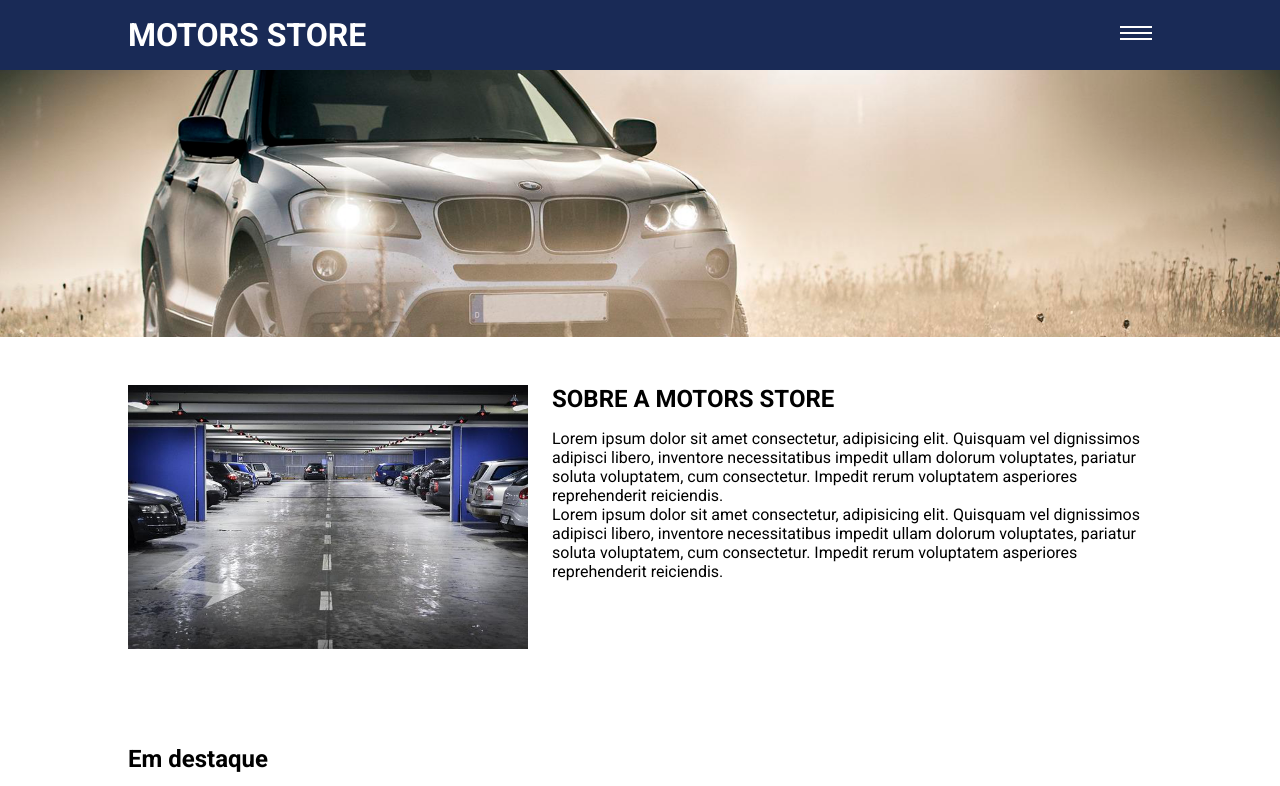
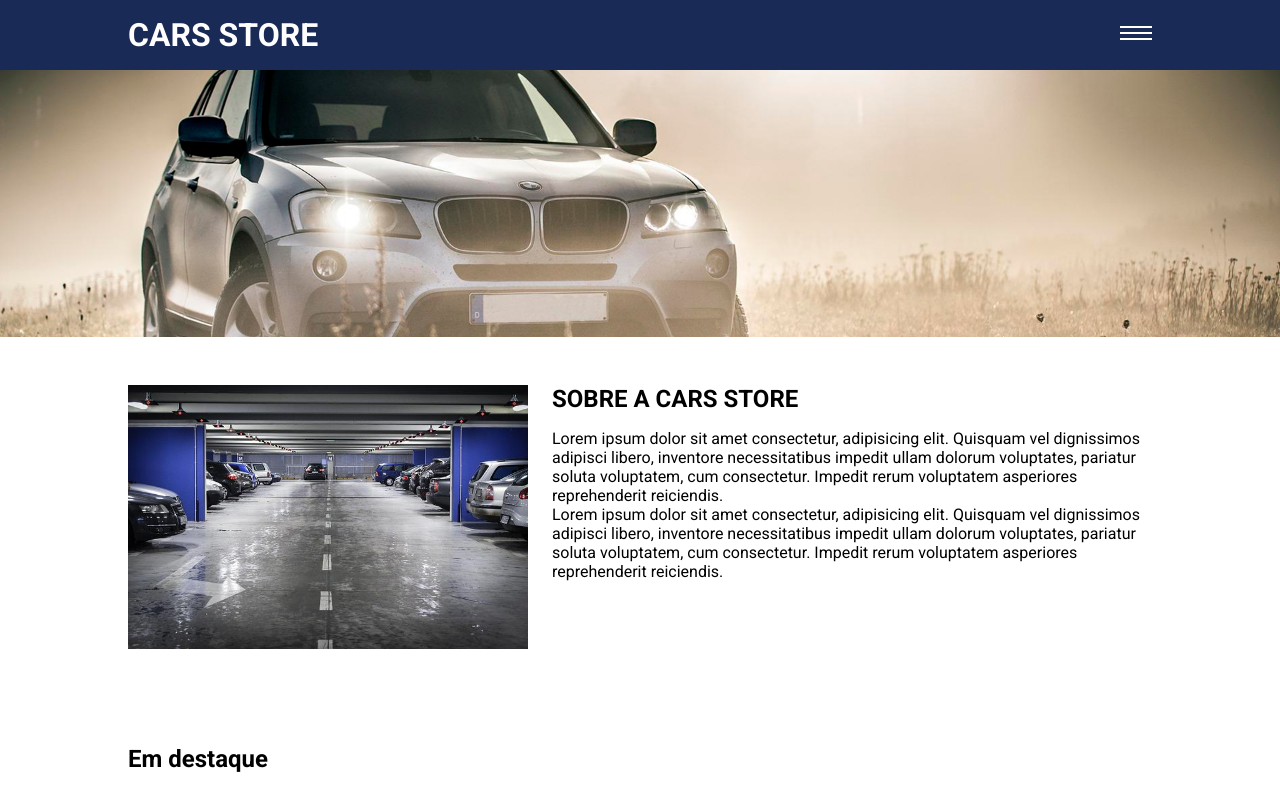
Before and after one commit to NataliaFonseca1/jquery-cars-store, a plain HTML site: page index.html in a window 1280 px wide. Shown: the top 786 px of the page. Drawn offline with nearby package versions, Linux system fonts and the light colour scheme.

Commit message:
second commit

```diff
--- a/index.html
+++ b/index.html
@@ -3,7 +3,7 @@
 <head>
   <meta charset="UTF-8">
   <meta name="viewport" content="width=device-width, initial-scale=1.0">
-  <title>Motors Store</title>
+  <title>Cars Store</title>
   <link rel="preconnect" href="https://fonts.googleapis.com">
 <link rel="preconnect" href="https://fonts.gstatic.com" crossorigin>
 <link href="https://fonts.googleapis.com/css2?family=Roboto+Mono&family=Roboto:ital,wght@0,400;0,700;1,400&display=swap" rel="stylesheet">
@@ -14,7 +14,7 @@
 <body>
   <header>
     <div class="container container-flex">
-    <h1>MOTORS STORE</h1>
+    <h1>CARS STORE</h1>
     <div class="menu-hamburguer">
       <span></span>
       <span></span>
@@ -50,7 +50,7 @@
 <img src="images/loja.jpg" alt="Imagem da loja">
 
     <div>
-      <h2>SOBRE A MOTORS STORE</h2>
+      <h2>SOBRE A CARS STORE</h2>
       <p>Lorem ipsum dolor sit amet consectetur, adipisicing elit. Quisquam vel dignissimos adipisci libero, inventore necessitatibus impedit ullam dolorum voluptates, pariatur soluta voluptatem, cum consectetur. Impedit rerum voluptatem asperiores reprehenderit reiciendis.</p>
       <p>Lorem ipsum dolor sit amet consectetur, adipisicing elit. Quisquam vel dignissimos adipisci libero, inventore necessitatibus impedit ullam dolorum voluptates, pariatur soluta voluptatem, cum consectetur. Impedit rerum voluptatem asperiores reprehenderit reiciendis.</p>
     </div>
@@ -187,7 +187,7 @@
   </section>
   <footer>
     <div class="container container-flex">
-      <p>2023 &copy; Motors Store - Todos os direitos reservados.</p>
+      <p>2023 &copy; Cars Store - Todos os direitos reservados.</p>
       <ul class="container-flex">
         <li>
           <a href="#">
```
